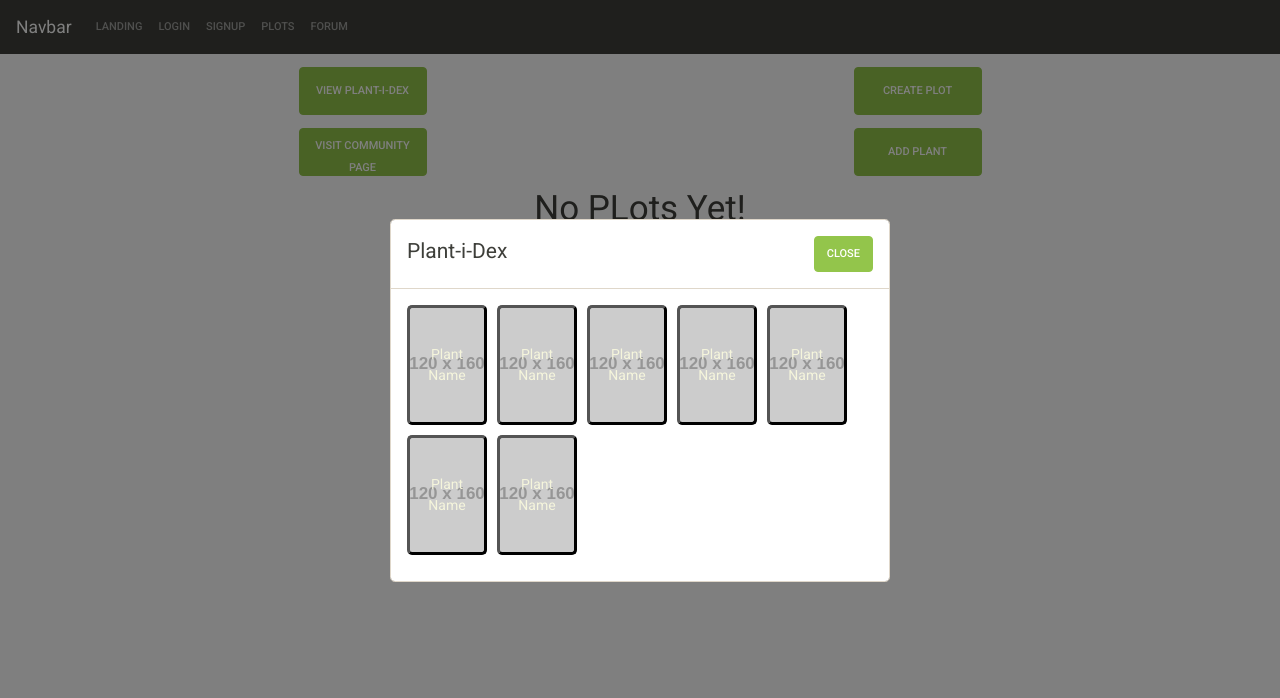
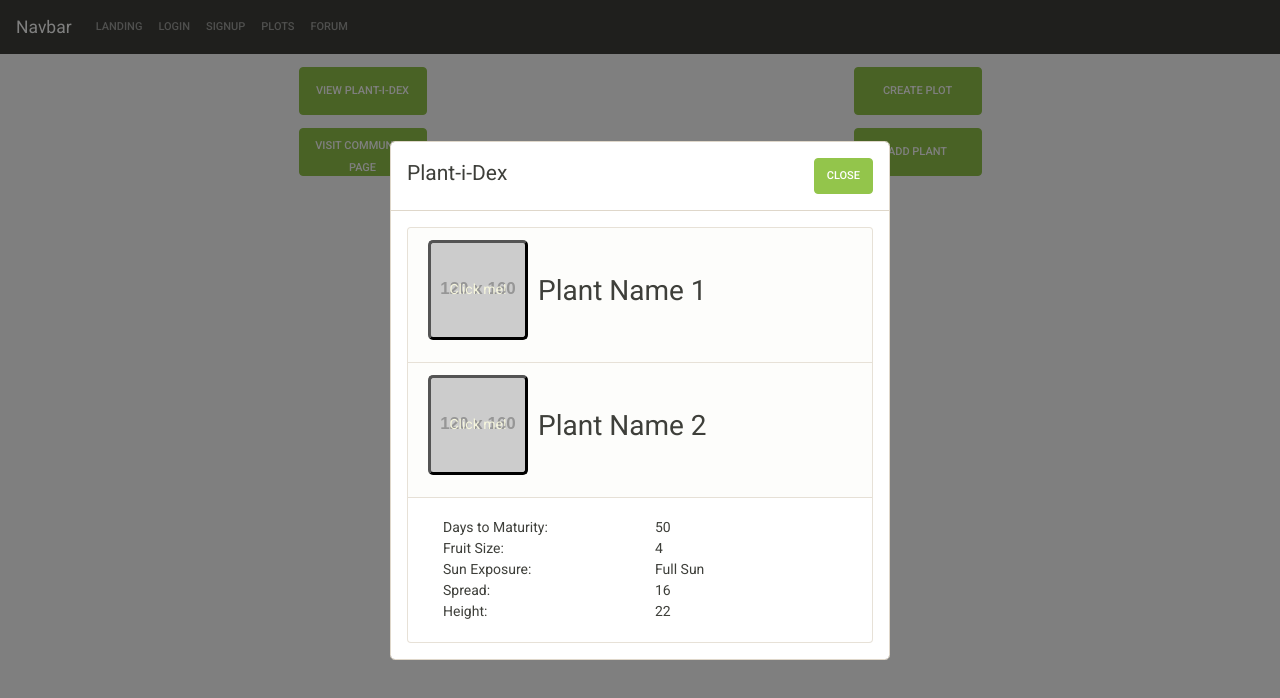
Before and after one commit to EddiePhi/Plot-Of-Gold, a React (Create React App) app in the folder client/: page /home in a window 1280 px wide. Both pictures are taken after a click on the button "VIEW PLANT-I-DEX". Shown: the top 698 px of the page. Built offline with nearby package versions, Linux system fonts and the light colour scheme.

Commit message:
plant modal accordion data working

```diff
--- a/client/src/components/Modals/BaseModal.js
+++ b/client/src/components/Modals/BaseModal.js
@@ -2,10 +2,11 @@ import React from "react";
 import "./index.css";
 import { Modal } from "react-bootstrap";
 import OurButton from "../OurButtonProps";
-import OurForm from "../OurForm/index";
-import PlantCard from "../PlantCard/index";
+import PlantModalItem from "../PlantModalItem/index";
 
-function BaseModal({ title, close, show, plantCard, createPlotForm }) {
+function BaseModal({ title, close, show }) {
+  //PLant info Sub Modal state and open/close
+
   return (
     <>
       <Modal
@@ -20,13 +21,7 @@ function BaseModal({ title, close, show, plantCard, createPlotForm }) {
           <OurButton value="Close" onClick={close} />
         </Modal.Header>
         <Modal.Body>
-          <PlantCard />
-          <PlantCard />
-          <PlantCard />
-          <PlantCard />
-          <PlantCard />
-          <PlantCard />
-          <PlantCard />
+          <PlantModalItem />
         </Modal.Body>
       </Modal>
     </>
--- a/client/src/components/PlantCard/index.js
+++ /dev/null
@@ -1,12 +0,0 @@
-import React from "react";
-import "./index.css";
-
-function PlantModalItem() {
-  return (
-    <>
-      <button className="plantButton">Plant Name</button>
-    </>
-  );
-}
-
-export default PlantModalItem;
--- a/client/src/components/PlantCard/index.css
+++ b/client/src/components/PlantModalItem/index.css
@@ -1,9 +1,11 @@
 .plantButton {
+  display: inline-block;
+  vertical-align: middle;
   font-size: 0.875rem;
   text-align: center;
   color: beige;
-  height: 120px;
-  width: 80px;
+  height: 100px;
+  width: 100px;
   border-width: medium;
   border-radius: 0.313rem;
   background-repeat: no-repeat;
@@ -12,3 +14,8 @@
   margin-right: 0.625rem;
   margin-bottom: 0.625rem;
 }
+
+h2 {
+  display: inline-block;
+  vertical-align: middle;
+}
--- /dev/null
+++ b/client/src/components/PlantModalItem/index.js
@@ -0,0 +1,104 @@
+import React from "react";
+import "./index.css";
+import {
+  Accordion,
+  Card,
+  Container,
+  Col,
+  Row,
+  useAccordionToggle,
+} from "react-bootstrap";
+
+// <button className="plantButton">Plant Name</button>
+
+function PlantModalItem() {
+  //Accordion functionality
+
+  function CustomToggle({ children, eventKey }) {
+    const decoratedOnClick = useAccordionToggle(eventKey, () =>
+      console.log("totally custom!")
+    );
+
+    return (
+      <button
+        className="plantButton"
+        type="button"
+        variant="success"
+        onClick={decoratedOnClick}
+      >
+        {children}
+      </button>
+    );
+  }
+
+  return (
+    <Accordion defaultActiveKey="1">
+      <Card>
+        <Card.Header>
+          <CustomToggle eventKey="0">Click me!</CustomToggle>
+          <h2>Plant Name 1</h2>
+        </Card.Header>
+        <Accordion.Collapse eventKey="0">
+          <Card.Body>
+            <Container>
+              <Row>
+                <Col>Days to Maturity:</Col>
+                <Col>50</Col>
+              </Row>
+              <Row>
+                <Col>Fruit Size:</Col>
+                <Col>4</Col>
+              </Row>
+              <Row>
+                <Col>Sun Exposure:</Col>
+                <Col>Full Sun</Col>
+              </Row>
+              <Row>
+                <Col>Spread:</Col>
+                <Col>16</Col>
+              </Row>
+              <Row>
+                <Col>Height:</Col>
+                <Col>22</Col>
+              </Row>
+            </Container>
+          </Card.Body>
+        </Accordion.Collapse>
+      </Card>
+      <Card>
+        <Card.Header>
+          <CustomToggle eventKey="1">Click me!</CustomToggle>
+          <h2>Plant Name 2</h2>
+        </Card.Header>
+        <Accordion.Collapse eventKey="1">
+          <Card.Body>
+            <Container>
+              <Row>
+                <Col>Days to Maturity:</Col>
+                <Col>50</Col>
+              </Row>
+              <Row>
+                <Col>Fruit Size:</Col>
+                <Col>4</Col>
+              </Row>
+              <Row>
+                <Col>Sun Exposure:</Col>
+                <Col>Full Sun</Col>
+              </Row>
+              <Row>
+                <Col>Spread:</Col>
+                <Col>16</Col>
+              </Row>
+              <Row>
+                <Col>Height:</Col>
+                <Col>22</Col>
+              </Row>
+            </Container>
+          </Card.Body>
+        </Accordion.Collapse>
+      </Card>
+    </Accordion>
+  );
+}
+
+export default PlantModalItem;
--- a/client/src/index.js
+++ b/client/src/index.js
@@ -11,7 +11,4 @@ ReactDOM.render(
   document.getElementById("root")
 );
 
-// If you want to start measuring performance in your app, pass a function
-// to log results (for example: reportWebVitals(console.log))
-// or send to an analytics endpoint. Learn more: https://bit.ly/CRA-vitals
 reportWebVitals();
--- a/client/src/pages/HomePage/homePage.js
+++ b/client/src/pages/HomePage/homePage.js
@@ -1,11 +1,8 @@
 import React, { useState } from "react";
 import "./index.css";
-import OurButtonProps from "../../components/OurButtonProps/index";
 import BaseModal from "../../components/Modals/BaseModal";
 import CreatePlotModal from "../../components/Modals/CreatePlotModal";
 import { Col, Row, Container, Button } from "react-bootstrap";
-import PlantCard from "../../components/PlantCard/index";
-import OurForm from "../../components/OurForm";
 
 function HomePage() {
   //plant modal state and open/close functionality
@@ -13,7 +10,7 @@ function HomePage() {
   const plantClose = () => setShow(false);
   const plantShow = () => setShow(true);
 
-  //create pllot state and open/close functionality
+  //create plot modal state and open/close functionality
   const [createPlot, setCreatePlot] = useState(false);
   const createPlotClose = () => setCreatePlot(false);
   const createPlotShow = () => setCreatePlot(true);
```
Also changed, not shown: client/public/index.html (+1 -24 lines), client/src/components/Modals/PlantModalItem.js (deleted, +0 -12 lines), client/src/components/PlantModalItem/whatthis.js (renamed from client/src/components/PlantCard/whatthis.js).
